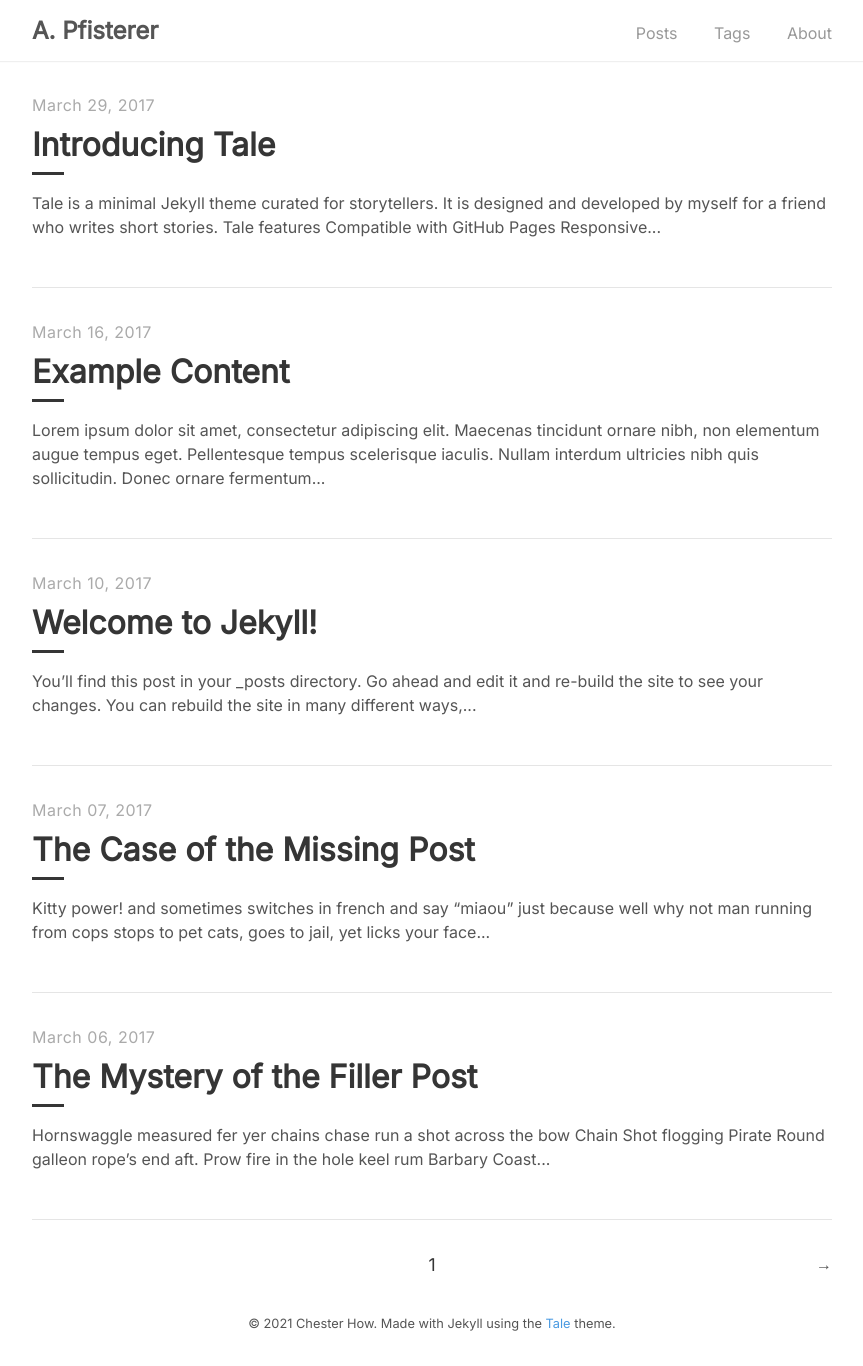
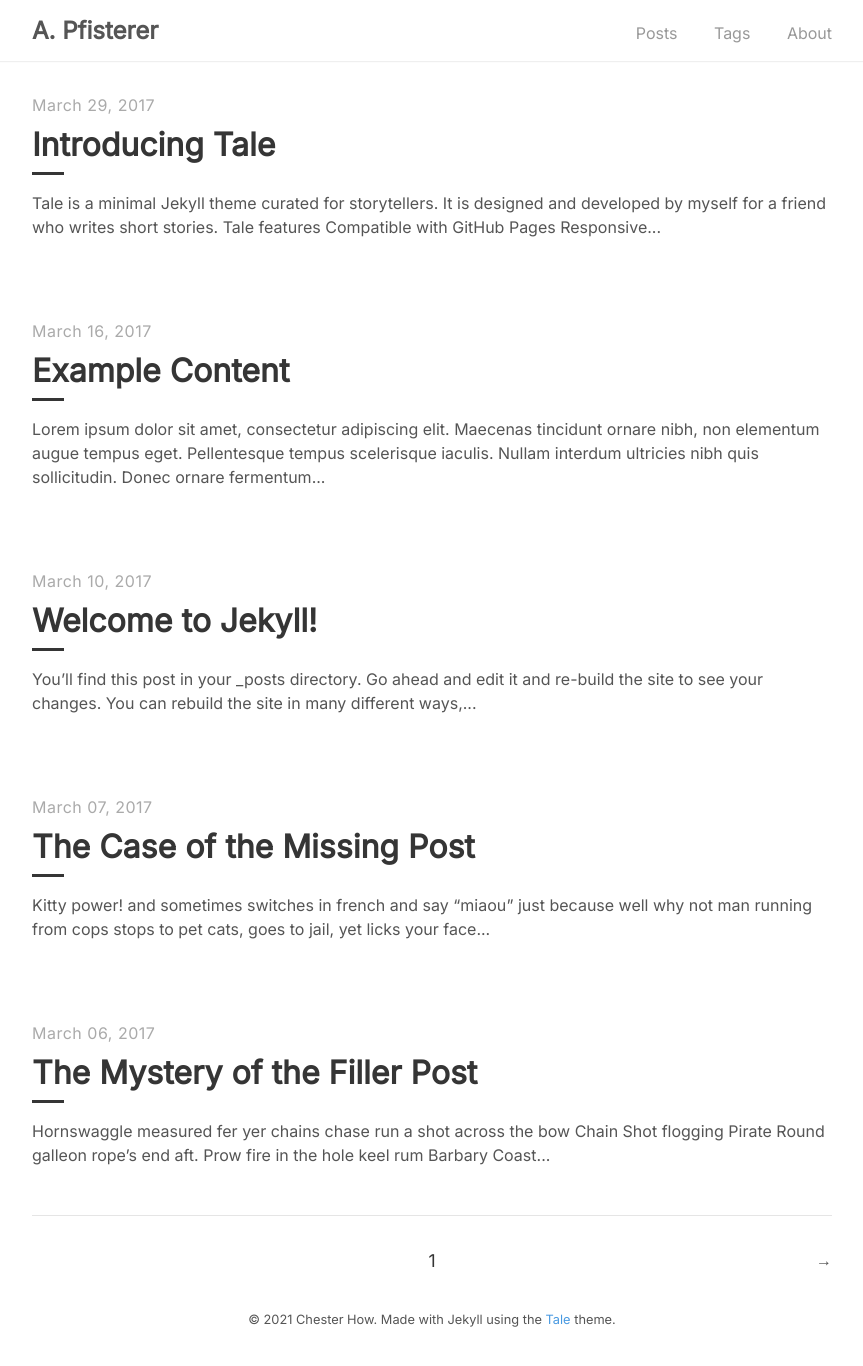
Before and after one commit to adripfi/adripfi.github.io, a Jekyll site: the page built from index.html, in a window 1280 px wide. Shown: the whole page, without its empty margins (208-1071 px from the left). Built offline with Jekyll 4.4.1, drawn with Linux system fonts in a browser that asks for light colours; the list of posts is cut into pages by our own code.

Commit message:
Update _catalogue.scss

```diff
--- a/_sass/tale/_catalogue.scss
+++ b/_sass/tale/_catalogue.scss
@@ -1,6 +1,5 @@
 .catalogue {
   &-item {
-    border-bottom: 1px solid $grey-2;
     color: $default-color;
     display: block;
     padding: 2rem 0;
```
